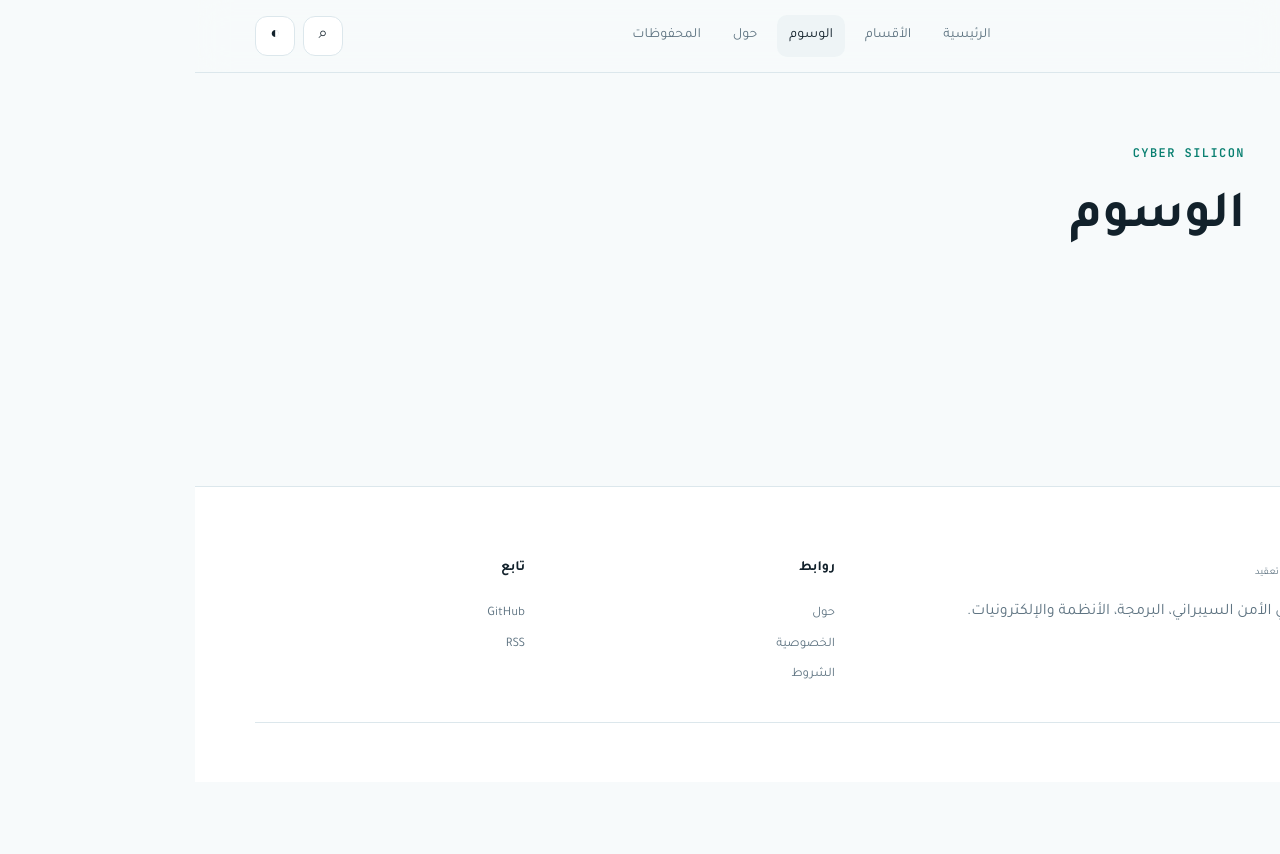
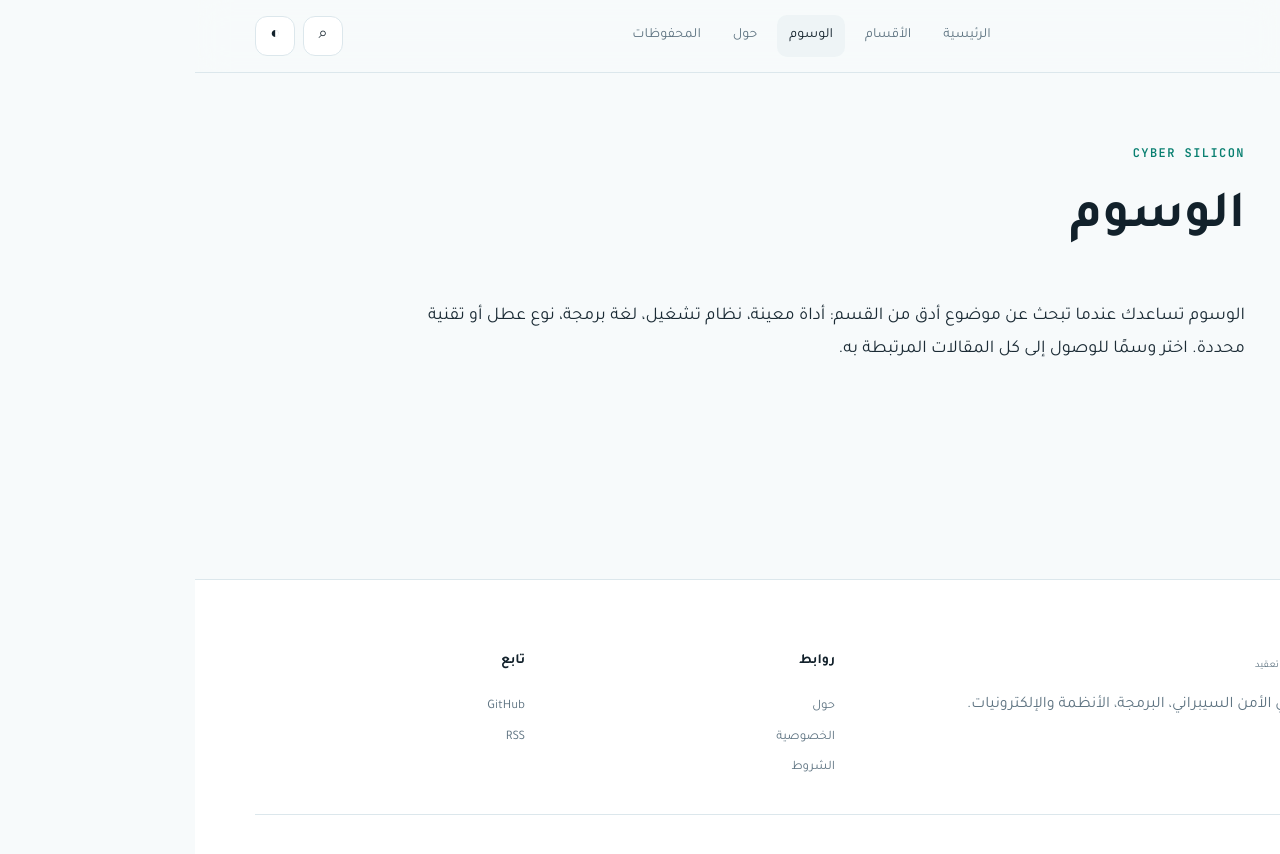
Before and after one commit to cyber-silicon/cyber-silicon.github.io, a Jekyll site: the page built from _pages/tags.md, in a window 1280 px wide. Shown: the top 854 px of the page. Built offline with Jekyll 4.4.1, drawn with Linux system fonts in a browser that asks for light colours.

Commit message:
content: rewrite tags.md

```diff
--- a/_pages/tags.md
+++ b/_pages/tags.md
@@ -1,9 +1,13 @@
 ---
 layout: page
 title: الوسوم
-description: تصفح المقالات حسب الوسوم والكلمات المفتاحية.
+description: ابحث في Cyber Silicon حسب الموضوع أو الأداة أو التقنية.
 permalink: /tags/
 ---
+
+<div class="taxonomy-intro">
+  <p>الوسوم تساعدك عندما تبحث عن موضوع أدق من القسم: أداة معينة، نظام تشغيل، لغة برمجة، نوع عطل أو تقنية محددة. اختر وسمًا للوصول إلى كل المقالات المرتبطة به.</p>
+</div>
 
 <div class="tag-cloud-pro">
 {% assign tags = site.tags | sort %}
```
